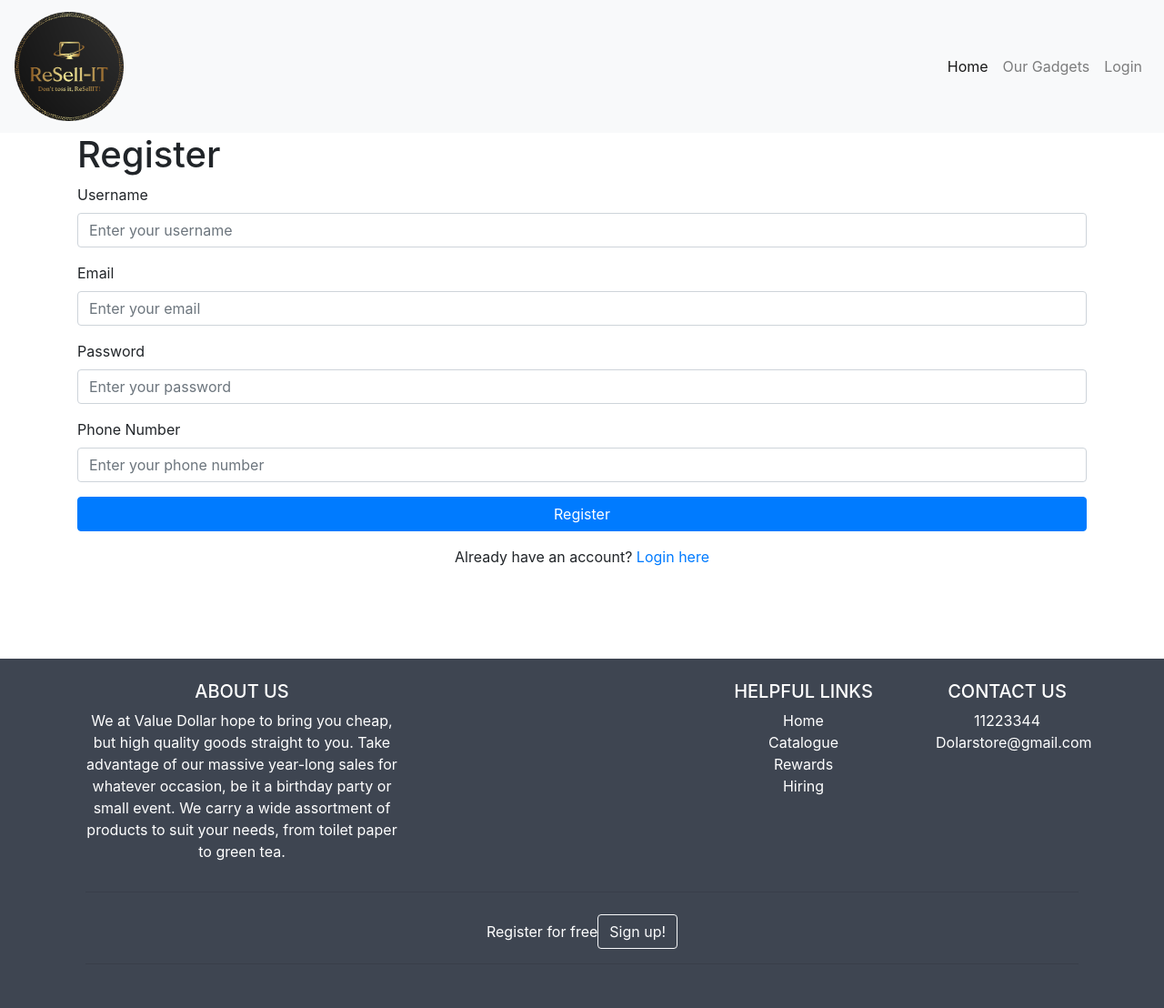
After one commit to muhammadhasif128/Wesell-IT-project, a Flask app: page /register in a window 1280 px wide. The commit adds this page. Shown: the whole page at 91% size. Run offline with Flask 3, Linux system fonts and the light colour scheme; some libraries are stand-ins or nearby versions.

Commit message:
Jing Yang Changes

```diff
--- a/Wesell-IT project/main.py
+++ b/Wesell-IT project/main.py
@@ -1,4 +1,4 @@
-from flask import Flask, render_template, request, redirect, url_for, jsonify, session
+from flask import Flask, render_template, request, redirect, url_for, session
 from flask_mysqldb import MySQL
 import MySQLdb.cursors
 from flask_bcrypt import Bcrypt
@@ -9,7 +9,7 @@ app.secret_key = 'your secret key'
 app.config['MYSQL_HOST'] = 'localhost'
 app.config['MYSQL_USER'] = 'root'
 app.config['MYSQL_PASSWORD'] = 'pwd'
-app.config['MYSQL_DB'] = 'pythonlogin'
+app.config['MYSQL_DB'] = 'project_db'
 
 mysql = MySQL(app)
 bcrypt = Bcrypt(app)
@@ -19,40 +19,91 @@ bcrypt = Bcrypt(app)
 def home():
     return render_template('home.html')
 
-
-@app.route('/customerlogin', methods=['GET', 'POST'])
+@app.route('/loginpage', methods=['GET', 'POST'])
 def customer_login():
-
     msg = ''
-
+    locked = False
+    # Set a maximum number of login attempts
+    MAX_LOGIN_ATTEMPTS = 3
     if request.method == 'POST' and 'username' in request.form and 'password' in request.form:
         username = request.form['username']
         password = request.form['password']
 
         cursor = mysql.connection.cursor(MySQLdb.cursors.DictCursor)
-        cursor.execute('SELECT * FROM accounts WHERE username = %s', (username,))
+        cursor.execute('SELECT * FROM user WHERE username = %s', (username,))
         account = cursor.fetchone()
 
         if account:
-            session['loggedin'] = True
-            session['id'] = account['id']
-            session['username'] = account['username']
-            # Pass the 'account' variable to the userprofile.html template
-            return render_template('customerhome.html', username=account['username'])
+            if account['login_attempts'] >= MAX_LOGIN_ATTEMPTS:
+                locked = True
+                msg = 'Your account is locked. Please contact the administrator.'
+            elif password == account['password']:
+                # Reset the login attempts if the user is not an admin
+                if not account['is_admin']:
+                    cursor.execute('UPDATE user SET login_attempts = 0 WHERE user_id = %s', (account['user_id'],))
+                    mysql.connection.commit()
+
+                session['loggedin'] = True
+                session['id'] = account['user_id']
+                session['username'] = account['username']
+
+                if account['is_admin'] == 1:
+                    return render_template('adminhome.html', username=account['username'])
+                else:
+                    return render_template('customerhome.html', username=account['username'])
+            else:
+                # Increment the login attempts if the user is not an admin
+                if not account['is_admin']:
+                    cursor.execute('UPDATE user SET login_attempts = login_attempts + 1 WHERE user_id = %s', (account['user_id'],))
+                    mysql.connection.commit()
+
+                msg = 'Incorrect username/password!'
         else:
-            msg = 'Incorrect username/password!'
+            msg = 'User does not exist!'
 
-    return render_template('customerlogin.html', msg=msg)
+    return render_template('loginpage.html', msg=msg, locked=locked)
+@app.route('/register', methods=['GET', 'POST'])
+def register():
+    # Output message if something goes wrong...
+    message = ''
+
+    # Check if "username", "password", "email", and "phone" POST requests exist (user submitted form)
+    if request.method == 'POST' and 'username' in request.form and 'password' in request.form and 'email' in request.form and 'phone' in request.form:
+        # Create variables for easy access
+        username = request.form['username']
+        password = request.form['password']
+        email = request.form['email']
+        phone = request.form['phone']
+
+        # Check if the username already exists in the database
+        cursor = mysql.connection.cursor(MySQLdb.cursors.DictCursor)
+        cursor.execute('SELECT * FROM user WHERE username = %s', (username,))
+        existing_user = cursor.fetchone()
+
+        if existing_user:
+            message = 'Username already exists. Please choose a different username.'
+        else:
+            cursor.execute('INSERT INTO user (username, password, email, phone_number, is_admin) VALUES (%s, %s, %s, %s, 0)',
+                           (username, password, email, phone,))
+            mysql.connection.commit()
+            message = 'You have successfully registered!'
+            return redirect(url_for('customer_login', message=message))
+
+    elif request.method == 'POST':
+        # Form is empty... (no POST data)
+        message = 'Please fill out the form completely!'
+
+    return render_template('register.html', message=message)
+
 
 @app.route('/user/home')
 def customer_home():
-    # Check if user is loggedin
+    # Check if user is logged in
     if 'loggedin' in session:
-        # User is loggedin show them the home page
+        # User is logged in, show them the home page
         return render_template('customerhome.html', username=session['username'])
-    # User is not loggedin redirect to login page
-    return redirect(url_for('customerlogin'))
-# http://localhost:5000/MyWebApp/profile - this will be the profile page, onlyaccessible for loggedin users
+    # User is not logged in, redirect to login page
+    return redirect(url_for('customer_login'))
 
 
 @app.route('/user/profile')
@@ -69,6 +120,31 @@ def profile():
     return redirect(url_for('customer_login'))
 
 
+@app.route('/admin/home')
+def admin_home():
+    # Check if user is logged in
+    if 'loggedin' in session:
+        # User is logged in, show them the home page
+        return render_template('adminhome.html', username=session['username'])
+    # User is not logged in, redirect to login page
+    return redirect(url_for('customer_login'))
+
+
+@app.route('/admin/profile')
+def admin_profile():
+    # Check if user is logged in
+    if 'loggedin' in session:
+        # We need all the account info for the user so we can display it on the profile page
+        cursor = mysql.connection.cursor(MySQLdb.cursors.DictCursor)
+        cursor.execute('SELECT * FROM user WHERE user_id = %s', (session['id'],))
+        account = cursor.fetchone()
+        # Show the profile page with account info
+        return render_template('adminprofile.html', account=account)
+    # User is not logged in, redirect to login page
+    return redirect(url_for('customer_login'))
+
+
+
 @app.route('/logout')
 def logout():
     # Remove session data, this will log the user out
--- a/Wesell-IT project/templates/includes/navbar.html
+++ b/Wesell-IT project/templates/includes/navbar.html
@@ -24,11 +24,12 @@
           <a class="nav-link" href="/">Home <span class="sr-only">(current)</span></a>
         </li>
         <li class="nav-item">
-          <a class="nav-link" href="#">About Us</a>
+          <a class="nav-link" href="#">Our Gadgets</a>
         </li>
         <li class="nav-item">
-          <a class="nav-link" href="#">Contact Us</a>
+          <a class="nav-link" href="/loginpage">Login</a>
         </li>
+        <!--
         <li class="nav-item dropdown">
           <a class="nav-link dropdown-toggle" href="#" id="navbarDropdownMenuLink" data-toggle="dropdown" aria-haspopup="true" aria-expanded="false">
             Account
@@ -38,6 +39,7 @@
             <a class="dropdown-item" href="#">Admin</a>
           </div>
         </li>
+        -->
       </ul>
     </div>
   </nav>
--- /dev/null
+++ b/Wesell-IT project/templates/register.html
@@ -0,0 +1,38 @@
+{% extends 'base.html' %}
+
+{% block title %}
+    Resell-IT - Register
+{% endblock %}
+
+{% block content %}
+    <div class="container">
+        <div class="register">
+            <h1>Register</h1>
+            <form action="{{ url_for('register') }}" method="post" autocomplete="off">
+                <div class="form-group">
+                    <label for="username">Username</label>
+                    <input type="text" class="form-control" id="username" name="username" placeholder="Enter your username" required>
+                </div>
+                <div class="form-group">
+                    <label for="email">Email</label>
+                    <input type="email" class="form-control" id="email" name="email" placeholder="Enter your email" required>
+                </div>
+                <div class="form-group">
+                    <label for="password">Password</label>
+                    <input type="password" class="form-control" id="password" name="password" placeholder="Enter your password" required>
+                </div>
+                <div class="form-group">
+                    <label for="phone">Phone Number</label>
+                    <input type="tel" class="form-control" id="phone" name="phone" placeholder="Enter your phone number" required>
+                </div>
+                <button type="submit" class="btn btn-primary btn-block">Register</button>
+            </form>
+            {% if message %}
+                <script>alert("{{ message }}");</script>
+            {% endif %}
+            <p class="text-center mt-3">
+                Already have an account? <a href="/loginpage">Login here</a>
+            </p>
+        </div>
+    </div>
+{% endblock %}
```
Also changed, not shown: Wesell-IT project/templates/customerlogin.html (deleted, +0 -29 lines), Wesell-IT project/templates/home.html (+11 -0 lines), Wesell-IT project/templates/loginpage.html (added, +31 -0 lines).
